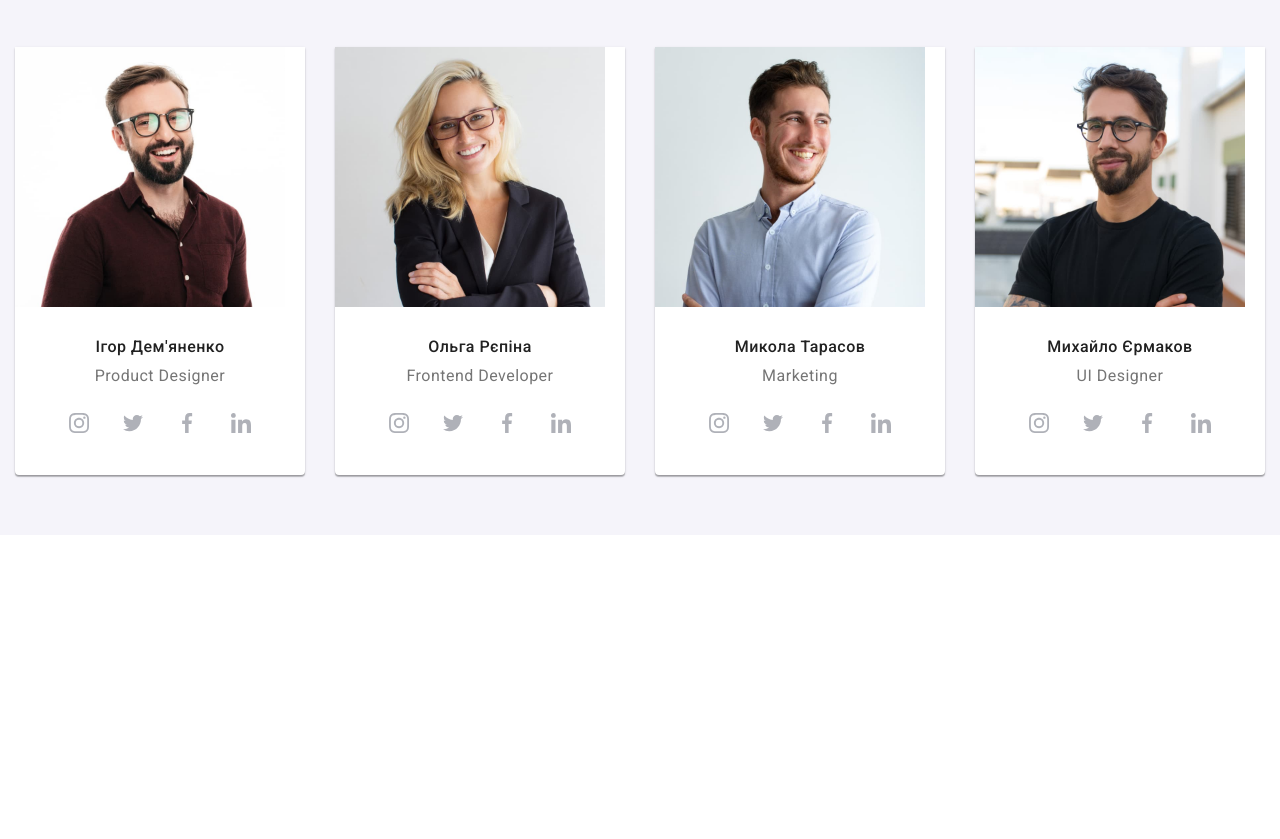
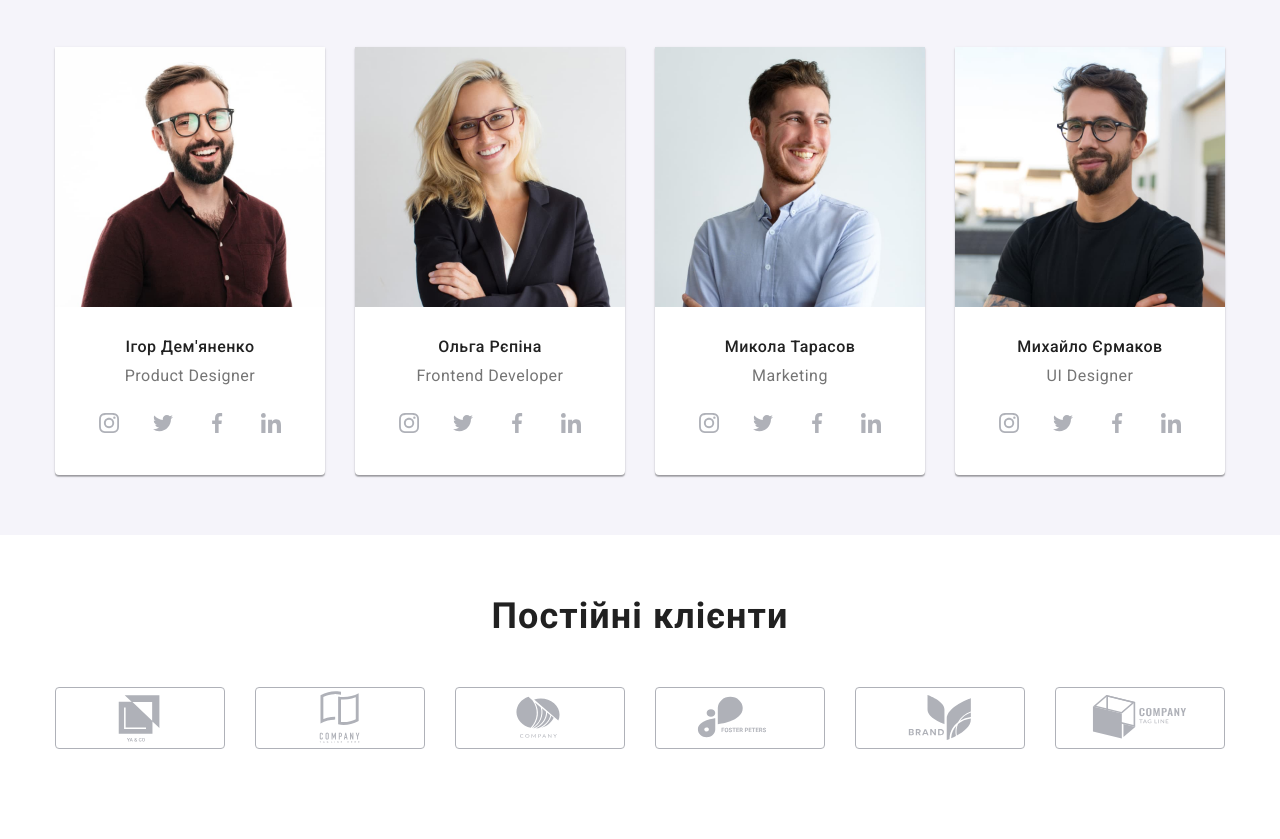
Before and after one commit to VitaliyaOvechko/WebStudio-hw-08, a plain HTML site: page index.html in a window 1280 px wide. Shown: the part 875-1714 px from the top of the page. Before the commit the page ends 1410 px from the top, so only its background shows below. Drawn offline with nearby package versions, Linux system fonts and the light colour scheme.

Commit message:
Виконує стилізацію секції клієнтів

```diff
--- a/index.html
+++ b/index.html
@@ -369,7 +369,7 @@
         </div>
       </section>
 
-      <!-- <section class="clients section">
+      <section class="clients section">
         <div class="container">
           <h2 class="clints__title">Постійні клієнти</h2>
           <ul class="clients__list list">
@@ -417,7 +417,7 @@
             </li>
           </ul>
         </div>
-      </section> -->
+      </section>
     </main>
     <!-- <footer class="footer">
       <div class="container footer-flex">
--- a/sass/layouts/_cliets.scss
+++ b/sass/layouts/_clients.scss
@@ -15,18 +15,31 @@
 
 .clients__list {
     display: flex;
-    justify-content: center;
     gap: 30px;
+    flex-wrap: wrap;
+}
+
+.clients__item {
+    height: 92px;
+
+    width: calc((100%-30px) / 2);
+
+    @include tablet {
+        width: calc((100% - 60px) / 3);
+    }
+
+    @include desktop {
+        width: calc((100% - 150px) / 6);
+    }
 }
 
 .clients__icon {
     display: flex;
     align-items: center;
     justify-content: center;
-    gap: 30px;
 
-    width: 170px;
-    height: 92px;
+    width: 100%;
+
     border: 1px solid #AFB1B8;
     border-radius: 4px;
     fill: #AFB1B8;
--- a/sass/layouts/_properties.scss
+++ b/sass/layouts/_properties.scss
@@ -21,14 +21,14 @@
     //         margin-right: 30px;
     //     }
 
-    @media screen and (min-width: 768px) {
+    @include tablet {
         width: calc((100% - 30px) / 2);
         text-align: left;
     }
 
-    @media screen and (min-width: 1200px) {
-            width: calc((100% - 90px) / 4);
-            text-align: left;
+    @include desktop {
+        width: calc((100% - 90px) / 4);
+        text-align: left;
     }
 }
 
--- a/sass/layouts/_team.scss
+++ b/sass/layouts/_team.scss
@@ -51,11 +51,11 @@
     width: 100%;
     text-align: center;
 
-     @media screen and (min-width: 768px) {
+    @include tablet {
             width: calc((100% - 30px) / 2);
     }
 
-    @media screen and (min-width: 1200px) {
+    @include desktop {
             width: calc((100% - 90px) / 4);
     }
 }
--- a/sass/main.scss
+++ b/sass/main.scss
@@ -12,7 +12,7 @@
 @import './layouts/properties';
 @import './layouts/services';
 @import './layouts/team';
-@import './layouts/cliets';
+@import './layouts/clients';
 @import './layouts/footer';
 @import './layouts/projects';
 
```
Also changed, not shown: sass/utils/_common.scss (+0 -12 lines), sass/utils/_mixin.scss (+4 -4 lines), css/main.css, css/main.min.css, 2 other files.
